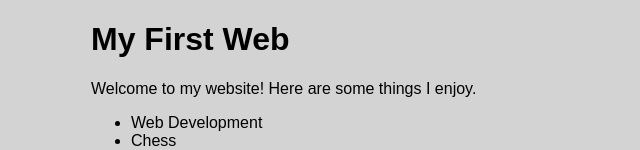
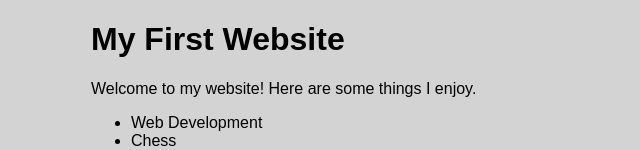
Before and after one commit to ragesh95/HtmlCss, a plain HTML site: page index.html in a window 1280 px wide. Shown: the top 150 px of the page, without its empty margins (299-939 px from the left). Drawn offline with Linux system fonts and the light colour scheme.

Commit message:
tried to mofidy content

```diff
--- a/index.html
+++ b/index.html
@@ -7,7 +7,7 @@
 </head>
 <body>
   <div>
-    <h1>My First Web</h1>
+    <h1>My First Website</h1>
     <p>Welcome to my website! Here are some things I enjoy.</p>
     <ul>
       <li>Web Development</li>
```
